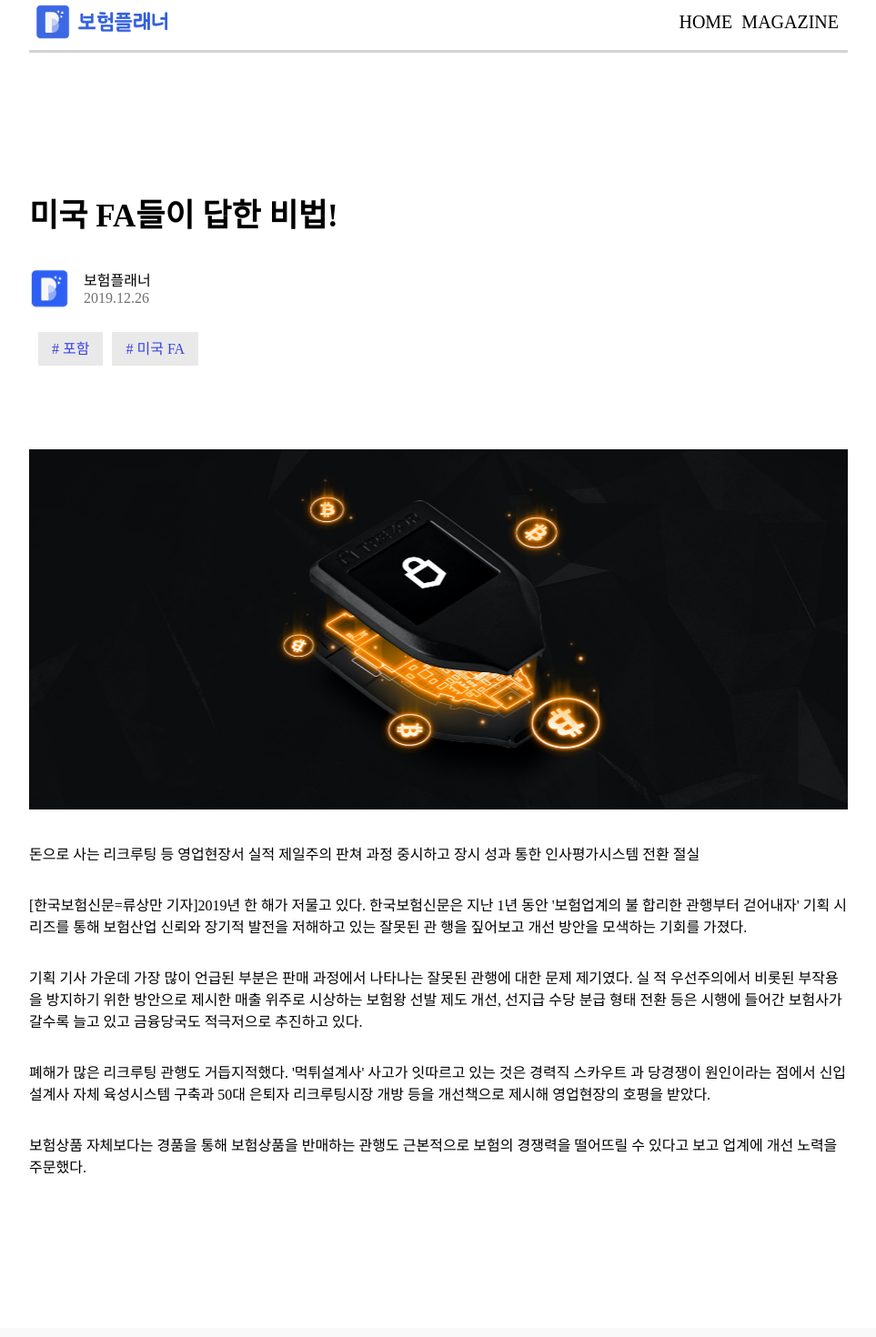
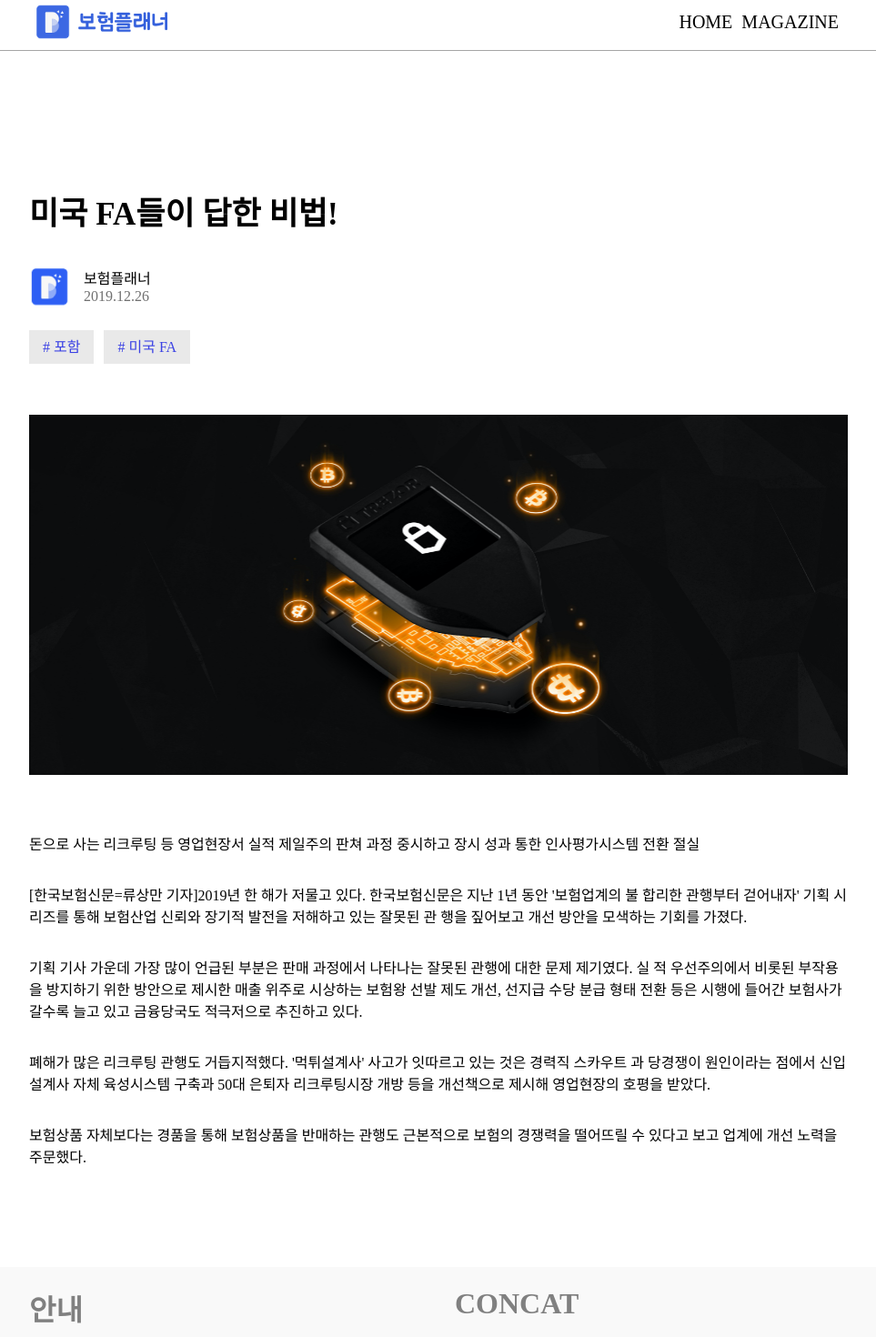
Before and after one commit to Sungsoo-FE/concat, a React (Create React App) app: page /content in a window 1280 px wide. Shown: the top 1470 px of the page at 91% size, without its empty margins (158-1121 px from the left). Built offline with nearby package versions, Linux system fonts and the light colour scheme.

Commit message:
nav border update, content margin update

```diff
--- a/src/components/nav/nav.css
+++ b/src/components/nav/nav.css
@@ -6,6 +6,7 @@
     display: flex;
     width: 100%;
     justify-content: center;
+    border-bottom: 0.5px outset #f9f9f9;
 }
 
 .main-header {
@@ -14,7 +15,6 @@
 
 .topnav {
     width: 100%;
-    border-bottom: solid lightgray;
 }
 
 .topnav a:hover {
--- a/src/pages/Home.js
+++ b/src/pages/Home.js
@@ -33,7 +33,6 @@ const Home = () => {
     return (
       <StyledRootDiv>
         <img src= { main } className="main-logo" alt="main"/>
-
         <div className="innerDiv2">
           <div className="text-wrapper">
            <div className="main-news-text">읽어봐야할 NEWS 📄</div>
--- a/src/pages/content.css
+++ b/src/pages/content.css
@@ -42,11 +42,11 @@
 
 .box-wrapper {
     margin-top:30px;
-    margin-bottom: 100px;
+    margin-bottom: 64px;
 }
 .con-box {
+    margin-right: 11px;
     background-color:#e9e9e9;
-    margin-left: 10px;
     color: #3B42E4;
     text-align: center;
     padding: 10px;
@@ -57,14 +57,14 @@
 .con-img {
     width: 900px;
     height: auto;
-    margin-bottom: 20px;
+    margin-bottom: 47px;
 }
 
 .con-main-text {
     display: flex;
     flex-wrap: wrap;
     width: 900px;
-    margin-bottom: 150px;
+    margin-bottom: 94px;
 }
 
 .news-wrapper {
--- a/src/pages/content.js
+++ b/src/pages/content.js
@@ -9,7 +9,6 @@ const Content = () => {
         <div className = "con-title">
             <div className = "con-wrapper">
                 <div className = "con-title-text">미국 FA들이 답한 비법! </div>
-                <div className = "context-wrapper">
                     <div className = "con-logo">
                     <img src = { con_logo } alt = "con_logo"/>
                     <a className = "con-text">보험플래너 <br/>
@@ -19,7 +18,6 @@ const Content = () => {
                 <div className = "box-wrapper">
                     <a className = "con-box"># 포함</a>
                     <a className = "con-box"># 미국 FA</a>
-                    </div>
                 </div>
             </div>
             <div className = "news-wrapper">
```
Lines whose indentation alone changed are shown as unchanged.
